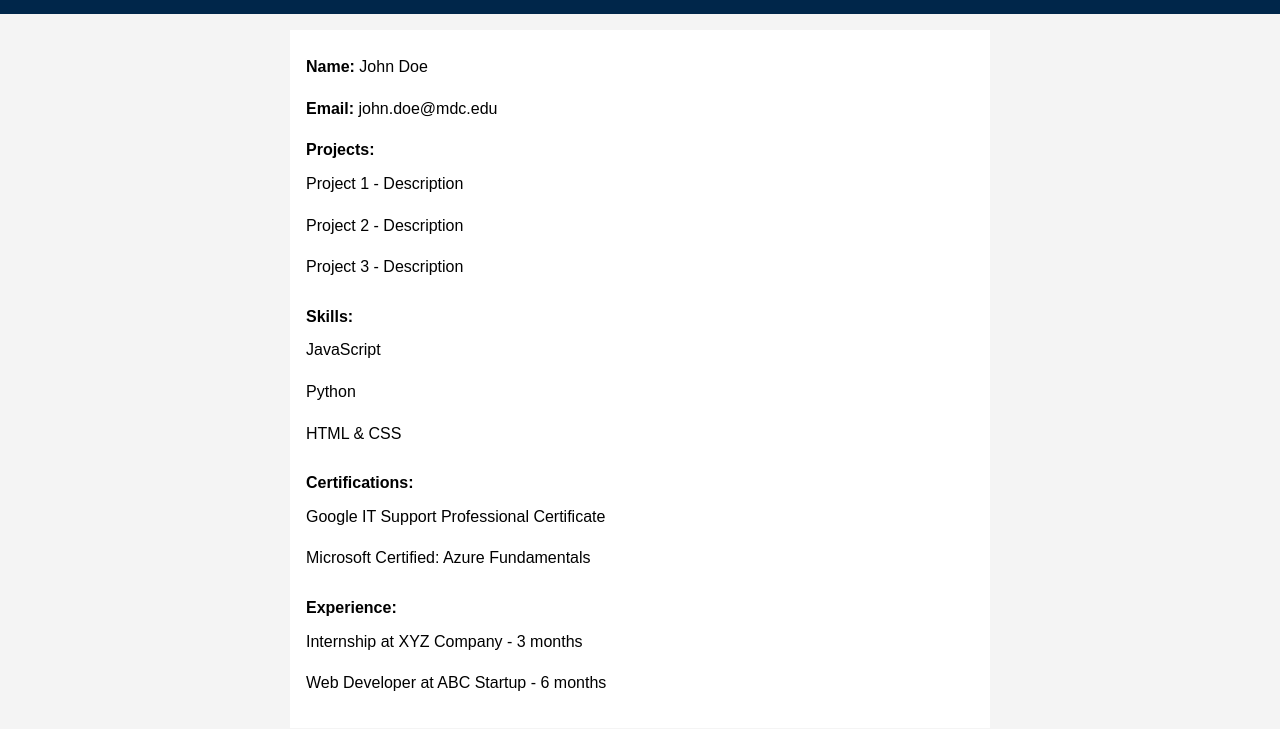
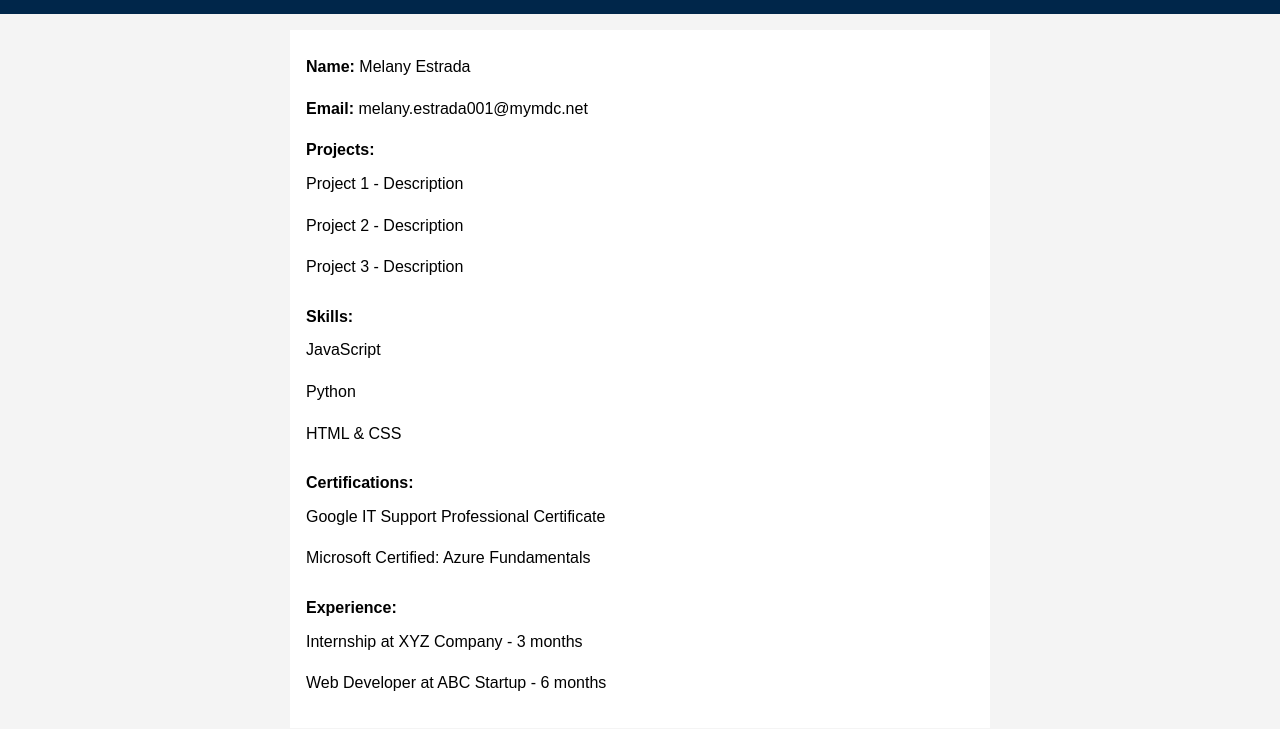
Before and after one commit to melany0509/school.page, a plain HTML site: page index.html in a window 1280 px wide. Shown: the part 69-798 px from the top of the page. Drawn offline with Linux system fonts and the light colour scheme.

Commit message:
Update index.html

```diff
--- a/index.html
+++ b/index.html
@@ -62,8 +62,8 @@
 
   <div class="container">
     <ul>
-      <li><span>Name:</span> John Doe</li>
-      <li><span>Email:</span> john.doe@mdc.edu</li>
+      <li><span>Name:</span> Melany Estrada </li>
+      <li><span>Email:</span> melany.estrada001@mymdc.net </li>
       <li>
         <span>Projects:</span>
         <ul>
```
